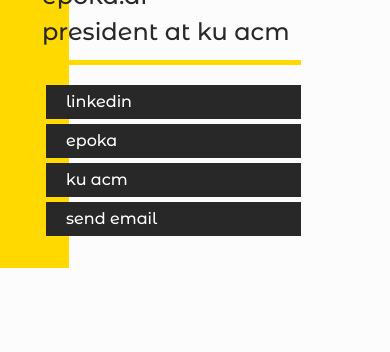
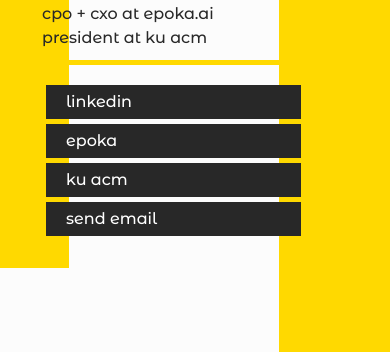
Before and after one commit to borasanuk/personal-website, a plain HTML site: page index.html in a window 390 px wide. Shown: the part 492-844 px from the top of the page. Drawn offline with nearby package versions, Linux system fonts and the light colour scheme.

Commit message:
added right strip

```diff
--- a/index.html
+++ b/index.html
@@ -64,6 +64,7 @@
             </ul>
           </div>
         </div>
+        <div class="strip-right"></div>
       </div>
     </section>
 
--- a/style.css
+++ b/style.css
@@ -27,10 +27,15 @@ a:visited {
 .strip {
   height: 90%;
   width: 20%;
-  -webkit-backdrop-filter: blur(10px);
-  backdrop-filter: blur(10px);
   background-color: rgb(255, 217, 0);
   position: relative;
+}
+
+.strip-right {
+  height: 100%;
+  width: 30%;
+  background-color: rgb(255, 217, 0);
+  z-index: -1;
 }
 
 .main {
@@ -77,6 +82,11 @@ li {
     font-size: 3em;
     font-weight: 800;
   }
+
+  .title {
+    font-weight: 500;
+    font-size: 1em;
+  }
 }
 
 .hover-blue:hover {
```
